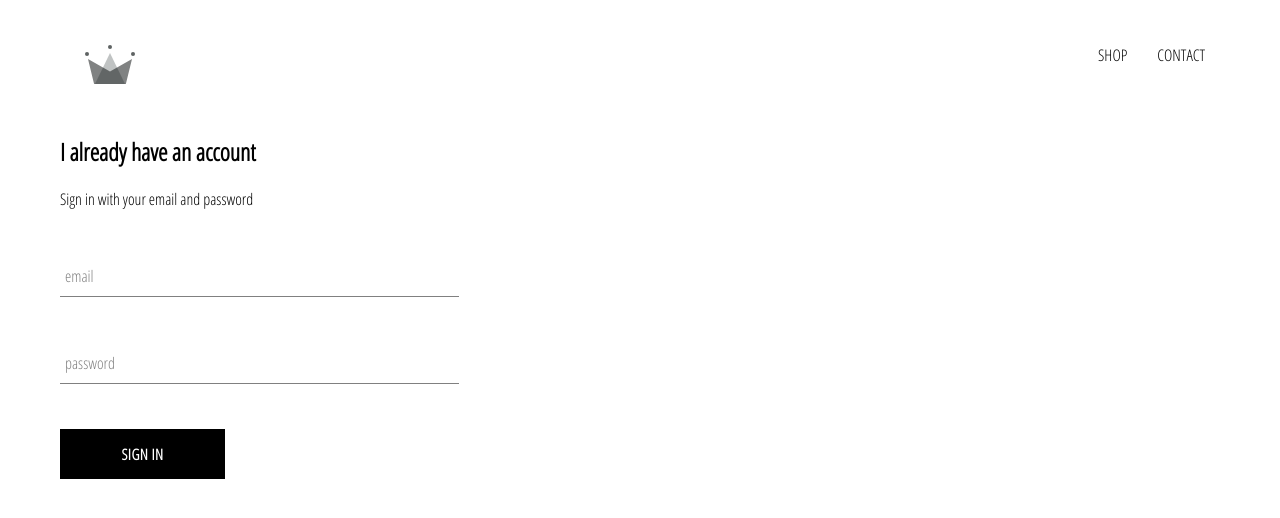
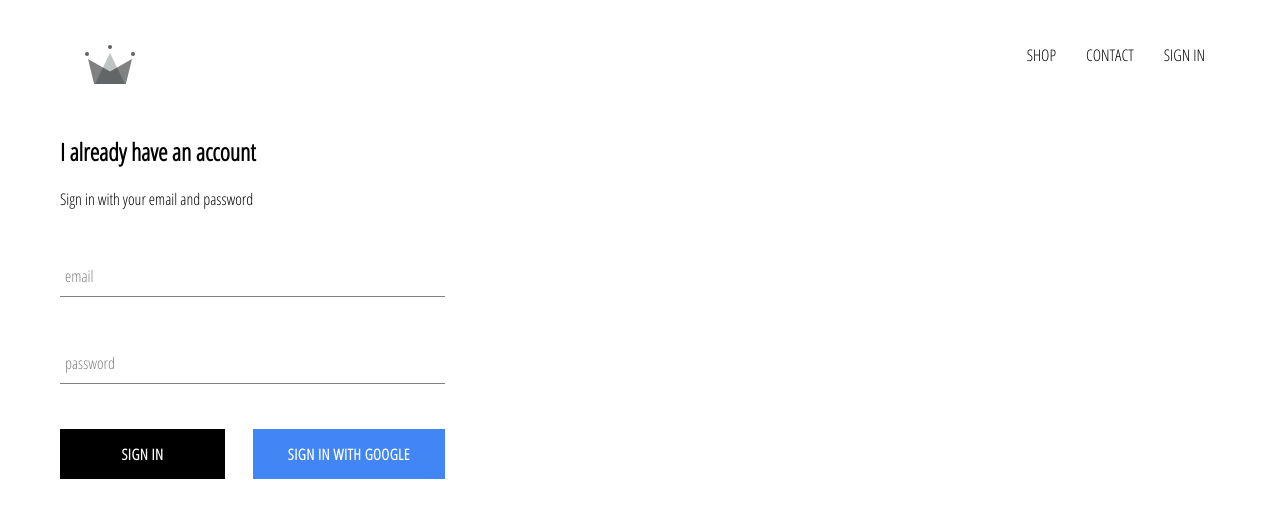
Before and after one commit to AibarSA/scuti-blog, a React (Create React App) app: page /signin in a window 1280 px wide. Shown: the top 518 px of the page. Built offline with nearby package versions, Linux system fonts and the light colour scheme; no server answers.

Commit message:
integrated firebase into application, created sign in page with sign in component and sign in with google

```diff
--- a/src/App.css
+++ b/src/App.css
@@ -7,3 +7,7 @@ a {
   text-decoration: none;
   color: black;
 }
+
+*{
+  box-sizing: border-box;
+}
--- a/src/App.js
+++ b/src/App.js
@@ -7,12 +7,35 @@ import HomePage from './pages/homepage/homepage.component';
 import ShopPage from './pages/shop/shop.component';
 import Header from './components/header/header.component';
 import SignInAndSignUpPage from './pages/sign-in-and-sign-up/sign-in-and-sign-up.component';
+import { auth } from './firebase/firebase.utils';
 
 
-  function App() {
+  class App extends React.Component {
+
+    constructor(){
+      super();
+      this.state = {
+        currentUser: null
+      }
+    }
+
+    unsubscribeFromAuth = null
+
+    componentDidMount(){
+      this.unsubscribeFromAuth = auth.onAuthStateChanged(user => {
+        this.setState({currentUser: user});
+      });
+    }
+
+    componentWillUnmount(){
+      this.unsubscribeFromAuth();
+    }
+
+
+    render(){
       return (
         <div>
-      <Header/>
+          <Header currentUser={this.state.currentUser}/>
           <Switch>
             <Route exact path='/' component={HomePage}/>
             <Route exact path='/shop' component={ShopPage}/>
@@ -20,6 +43,9 @@ import SignInAndSignUpPage from './pages/sign-in-and-sign-up/sign-in-and-sign-up
           </Switch>
         </div>
       );
+
+    }
+
 }
 
 export default App;
--- a/src/components/custom-button/custom-button.component.jsx
+++ b/src/components/custom-button/custom-button.component.jsx
@@ -2,9 +2,9 @@ import React from 'react';
 
 import './custom-button.styles.scss';
 
-const CustomButton = ({children, handleChange, label, name, type, value, required}) => (
-    <button className='custom-button' onChange={handleChange} name={name}
-    type={type} value={value} required={required}>
+const CustomButton = ({children, isGoogleSignIn, handleChange,googleSignIn, label, name, type, value, required}) => (
+    <button className={`${isGoogleSignIn ? 'google-sign-in' : ''} custom-button`} onChange={handleChange} name={name}
+    type={type} value={value} required={required} onClick={googleSignIn}>
         {children}
     </button>
 )
--- a/src/components/custom-button/custom-button.styles.scss
+++ b/src/components/custom-button/custom-button.styles.scss
@@ -28,5 +28,15 @@
         background-color: #357ae8;
         border: none;
       }
+
+      &.google-sign-in{
+        background-color: #4285f4;
+        color: white;
+
+        &:hover{
+          background-color: #357ae8;
+          border: none;
+        }
+      }
     }
   }
--- a/src/components/header/header.component.jsx
+++ b/src/components/header/header.component.jsx
@@ -1,12 +1,14 @@
 import React from 'react';
 import {Link} from 'react-router-dom';
+
+import {auth} from '../../firebase/firebase.utils';
 
 import {ReactComponent as Logo} from '../../assets/crown.svg';
 
 import './header.styles.scss';
 
 
-const Header = () => (
+const Header = ({ currentUser}) => (
     <div className='header'>
         <Link className='logo-container' to="/">
             <Logo className='logo'/>
@@ -18,6 +20,12 @@ const Header = () => (
             <Link className='option' to='/shop'>
                 CONTACT
             </Link>
+            {
+                currentUser ?
+                <div className='option' onClick={()=> auth.signOut()}>SIGN OUT</div>
+                :
+                <Link className='option' to='/signin'>SIGN IN</Link>
+            }
         </div>
     </div>
 )
--- a/src/components/header/header.styles.scss
+++ b/src/components/header/header.styles.scss
@@ -20,6 +20,7 @@
 
       .option {
         padding: 10px 15px;
+        cursor: pointer;
       }
     }
   }
--- a/src/components/sign-in/sign-in.component.jsx
+++ b/src/components/sign-in/sign-in.component.jsx
@@ -3,7 +3,10 @@ import React from 'react';
 import FormInput from '../../components/form-input/form-input.component';
 import CustomButton from '../../components/custom-button/custom-button.component';
 
+import {signInWithGoogle} from '../../firebase/firebase.utils';
+
 import './sign-in.styles.scss';
+
 
 class SignIn extends React.Component{
     constructor(props){
@@ -14,6 +17,8 @@ class SignIn extends React.Component{
             password: ''
         }
     }
+
+
 
     handleSubmit = event => {
         event.preventDefault();
@@ -36,8 +41,10 @@ class SignIn extends React.Component{
                 <form onSubmit={this.handleSubmit}>
                     <FormInput name="email" type="email" value={this.state.email} label="email" handleChange={this.handleChange}  required/>
                     <FormInput name="password" type="password" value={this.state.password} label="password" handleChange={this.handleChange} required/>
-
-                    <CustomButton type="submit">SIGN IN</CustomButton>
+                    <div className='buttons'>
+                        <CustomButton type="submit">SIGN IN</CustomButton>
+                        <CustomButton googleSignIn={signInWithGoogle} isGoogleSignIn>Sign in with Google</CustomButton>
+                    </div>
                 </form>
             </div>
         )
--- a/src/components/sign-in/sign-in.styles.scss
+++ b/src/components/sign-in/sign-in.styles.scss
@@ -1,9 +1,14 @@
 .sign-in{
-    width: 30vw;
+    width: 385px;
     display: flex;
     flex-direction: column;
 
     .title{
         margin: 10px 0;
     }
+
+    .buttons {
+        display: flex;
+        justify-content: space-between;
+    }
 }
--- /dev/null
+++ b/src/firebase/firebase.utils.js
@@ -0,0 +1,27 @@
+import firebase from 'firebase/app';
+import 'firebase/firestore';
+import 'firebase/auth';
+
+const config = {
+  apiKey: "AIzaSyAAegKorHdmCpcOJ-oVqH2Pk_wdeQBQV4M",
+  authDomain: "scout-db-82899.firebaseapp.com",
+  databaseURL: "https://scout-db-82899.firebaseio.com",
+  projectId: "scout-db-82899",
+  storageBucket: "scout-db-82899.appspot.com",
+  messagingSenderId: "1001580750857",
+  appId: "1:1001580750857:web:786edfa90af313c99730d8",
+  measurementId: "G-X2MKRYWMY6"
+};
+
+
+  firebase.initializeApp(config);
+  export const auth = firebase.auth();
+  export const firestore = firebase.firestore();
+
+  const provider = new firebase.auth.GoogleAuthProvider();
+  provider.setCustomParameters({prompt: 'select_account'});
+
+  export const signInWithGoogle = () => auth.signInWithPopup(provider);
+
+
+  export default firebase;
```
Also changed, not shown: package.json (+20 -3 lines), 1 other file (tests, documents, lock files or other folders). Lines whose indentation alone changed are shown as unchanged.
